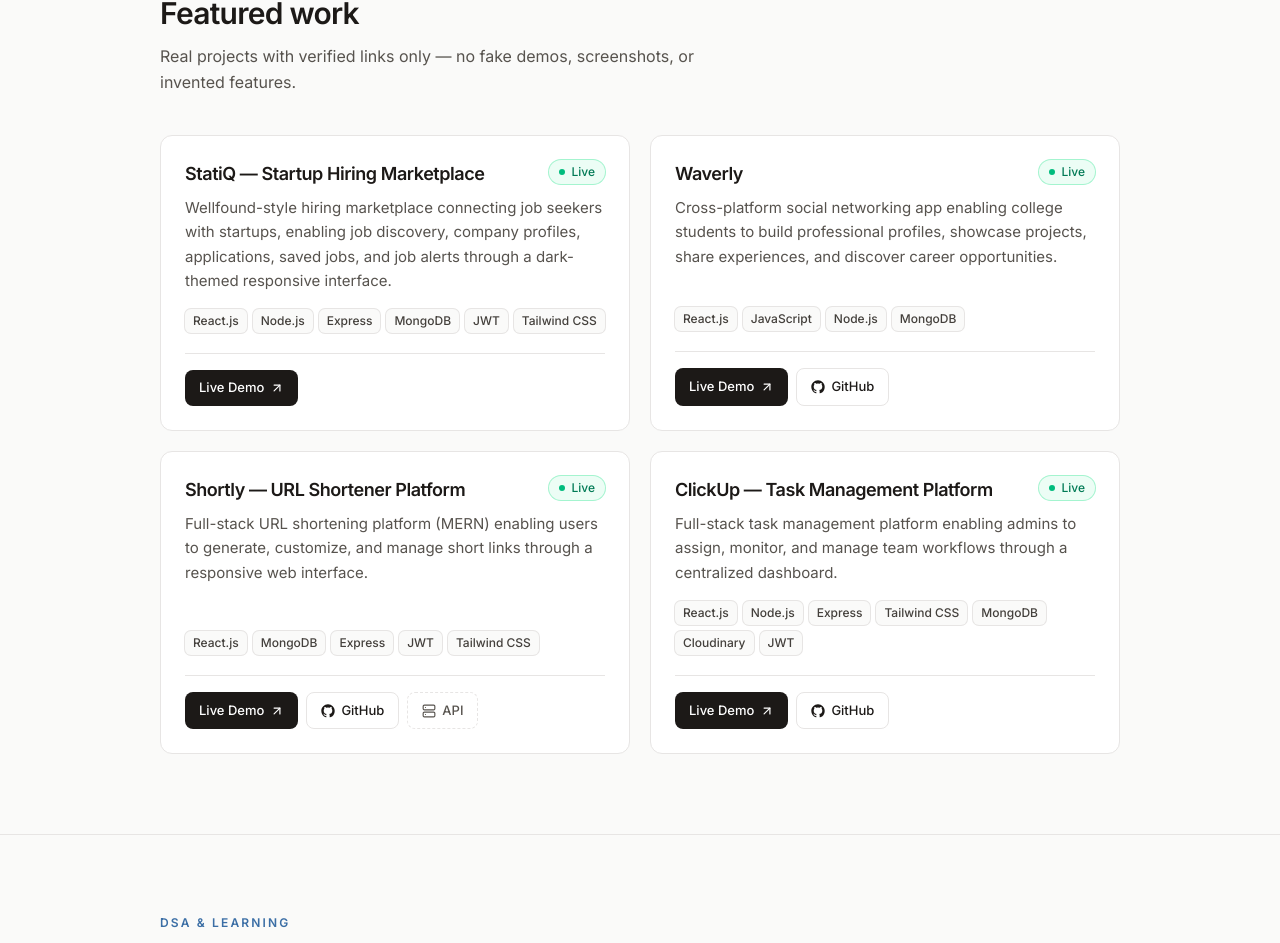
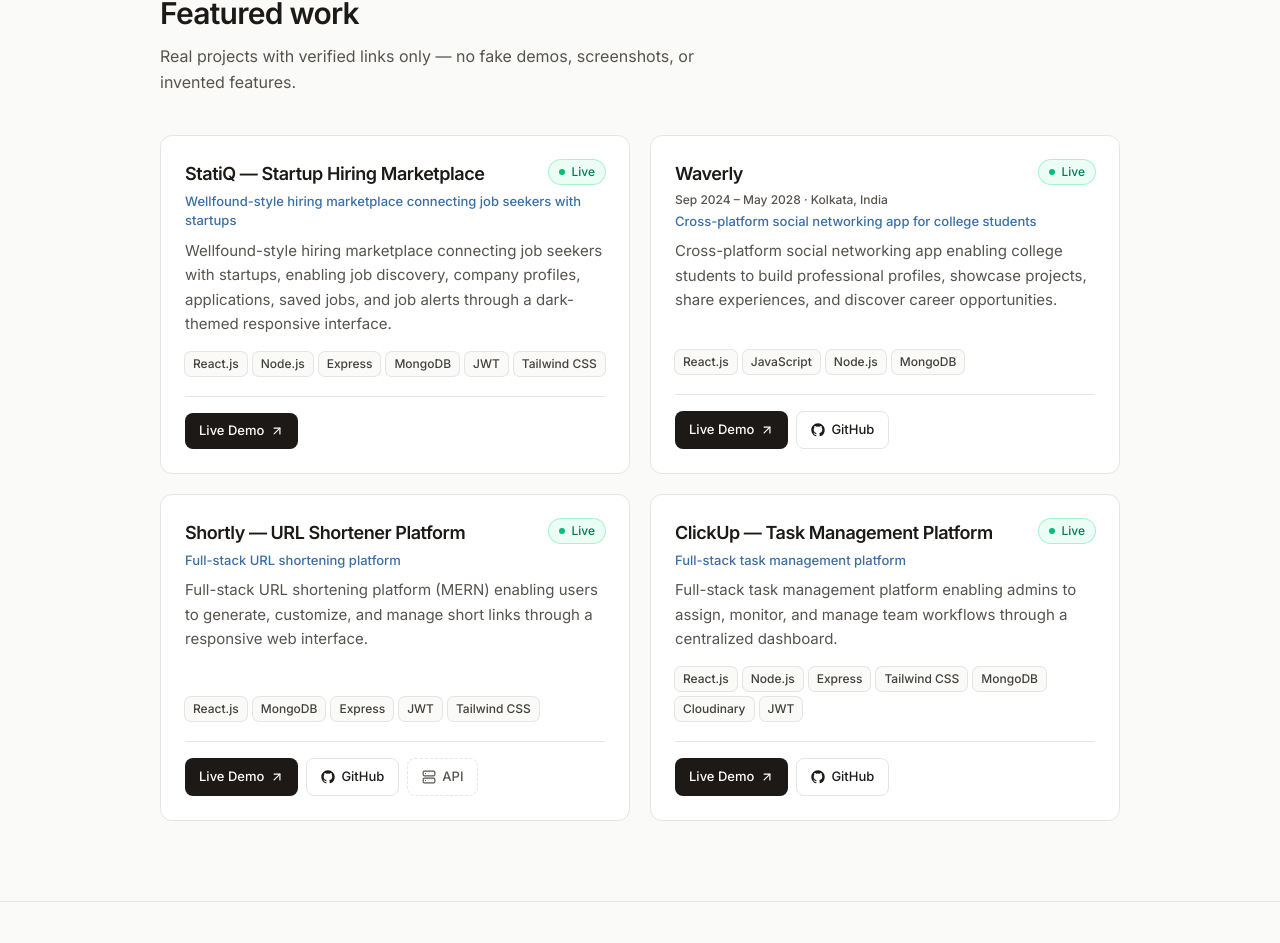
Before and after one commit to Exploring-glitch/sreeja-dey-portfolio, a React (Vite) app: page / in a window 1280 px wide. Shown: the part 2067-3010 px from the top of the page. Built offline with nearby package versions, Linux system fonts and the light colour scheme.

Commit message:
feat: show project period and location in card

```diff
--- a/src/components/ProjectCard.jsx
+++ b/src/components/ProjectCard.jsx
@@ -30,11 +30,24 @@
   return (
     <article className="reveal flex min-w-0 flex-col rounded-xl border border-[#E7E5E4] bg-white p-6 transition-all hover:-translate-y-0.5 hover:shadow-[0_12px_32px_-16px_rgba(28,25,23,0.3)]">
       <div className="flex items-start justify-between gap-3">
-        <h3 className="min-w-0 text-lg font-semibold tracking-tight text-[#1C1917]">
-          {project.name}
-        </h3>
+        <div className="min-w-0">
+          <h3 className="min-w-0 text-lg font-semibold tracking-tight text-[#1C1917]">
+            {project.name}
+          </h3>
+          {(project.period || project.location) && (
+            <p className="mt-1 text-xs font-medium text-[#57534E]">
+              {[project.period, project.location].filter(Boolean).join(" · ")}
+            </p>
+          )}
+        </div>
         <StatusBadge status={project.status} />
       </div>
+
+      {project.tagline && (
+        <p className="mt-1 text-[13px] font-medium text-[#3B6EA5]">
+          {project.tagline}
+        </p>
+      )}
 
       <p className="mt-2 flex-1 text-[15px] leading-relaxed text-pretty text-[#57534E]">
         {project.description}
```
